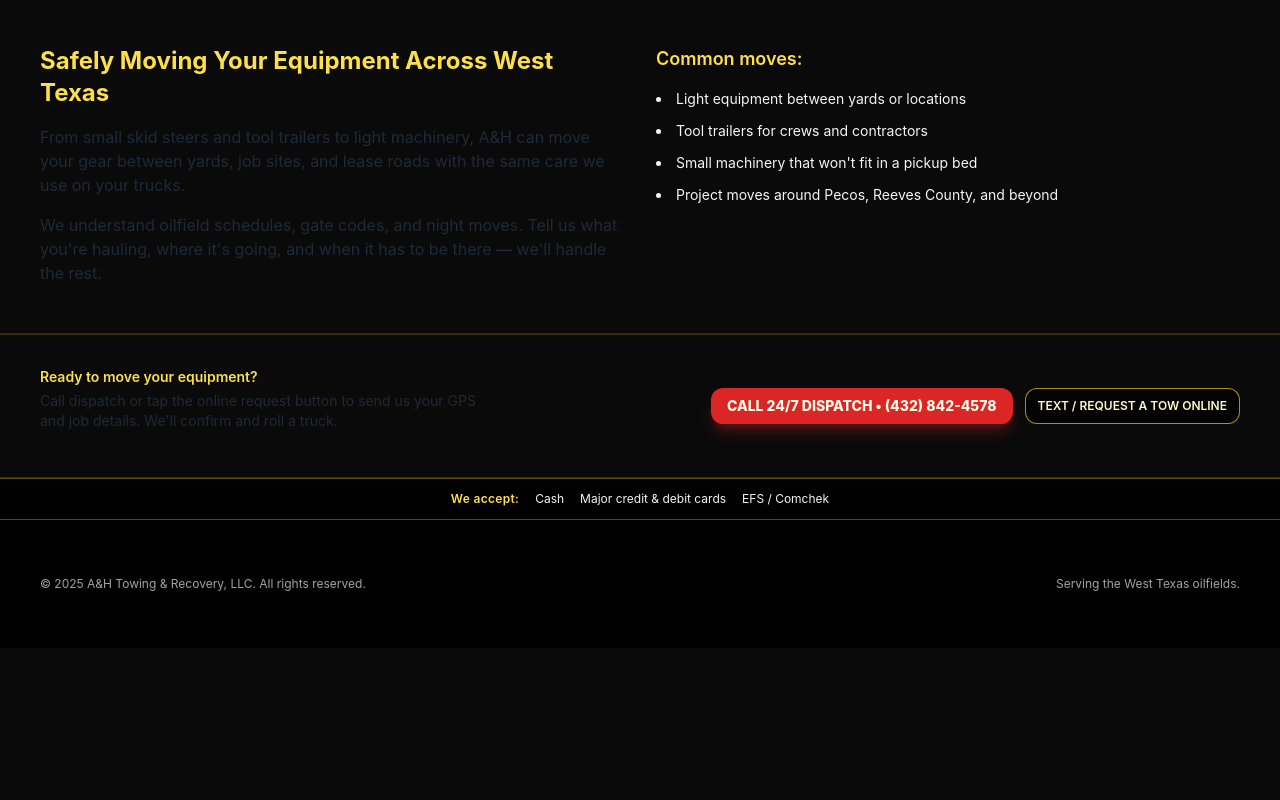
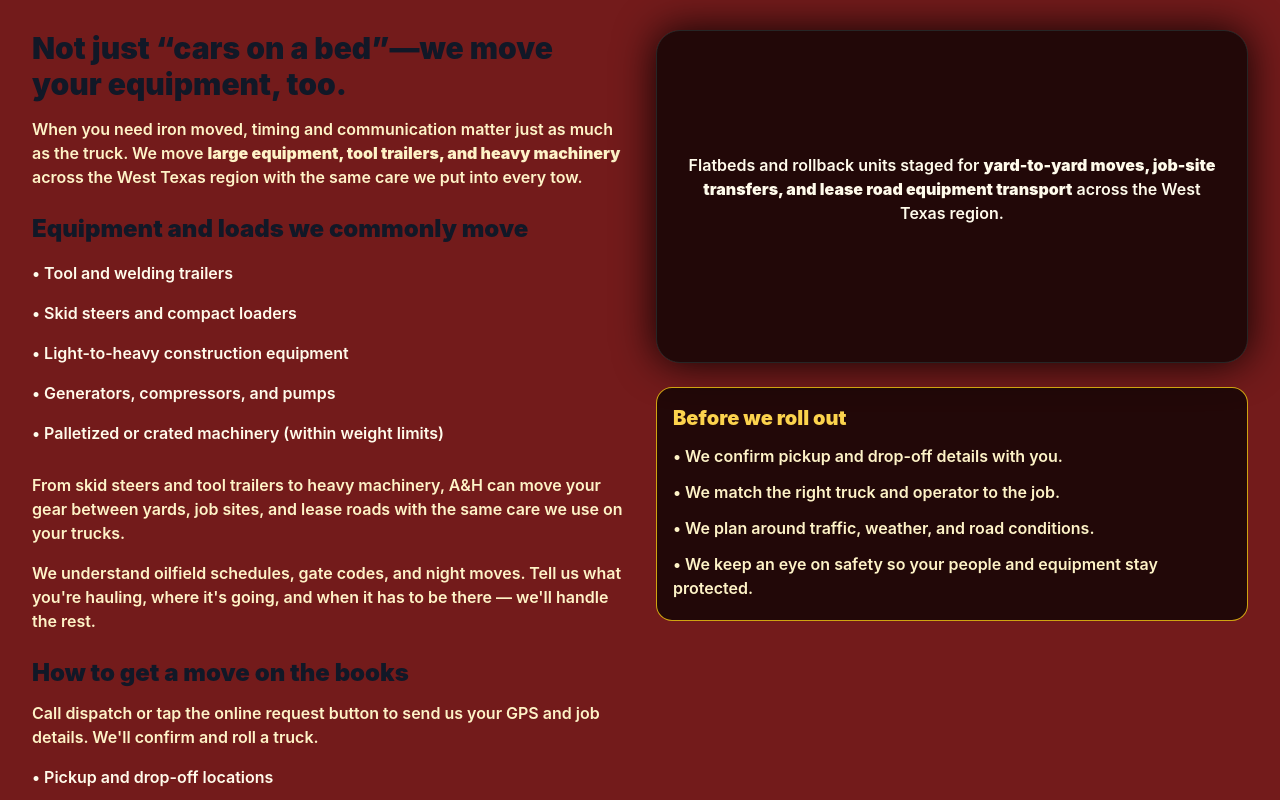
Before and after one commit to davidlibby1415-prog/A-H-Towing-and-Recovery, a Next.js app: page /equipment-transport in a window 1280 px wide. Shown: the part 600-1400 px from the top of the page. Before the commit the page ends 1248 px from the top, so only its background shows below. Built offline with nearby package versions, Linux system fonts and the light colour scheme.

Commit message:
Update page.jsx

```diff
--- a/app/equipment-transport/page.jsx
+++ b/app/equipment-transport/page.jsx
@@ -13,7 +13,7 @@ import {
 export const metadata = {
   title: "Equipment Transport | A & H Towing & Recovery",
   description:
-    "Light equipment, tool trailers, and small machinery moved safely around Pecos, Reeves County, and West Texas.",
+    "Large equipment, tool trailers, and heavy machinery moved safely around the West Texas region.",
 };
 
 export default function EquipmentTransportPage() {
@@ -22,69 +22,135 @@ export default function EquipmentTransportPage() {
       <SiteHeader />
 
       <main className="min-h-screen bg-neutral-950">
+        {/* HERO – glass style with truckunit.mp4 */}
         <BrandHero
           serviceTitle="Equipment Transport"
-          serviceSubtitle="Light equipment, tool trailers, and small machinery moved safely around Pecos, Reeves County, and West Texas."
+          serviceSubtitle="Large equipment, tool trailers, and heavy machinery moved safely around the West Texas region."
           heroVideoSrc="/Videos/truckunit.mp4"
         />
 
-        {/* Your existing content sections go here */}
-        <section className="py-10 md:py-12 border-b border-neutral-800">
-          <div className="container max-w-7xl mx-auto px-4 md:px-6 grid md:grid-cols-2 gap-8 items-start">
-            <div className="space-y-4 text-sm sm:text-base text-neutral-100">
-              <h2 className="text-xl sm:text-2xl font-bold text-yellow-300">
-                Safely Moving Your Equipment Across West Texas
+        {/* MAIN CONTENT */}
+        <section className="py-8 bg-red-900/90 border-y border-black/40">
+          <div className="container max-w-7xl grid lg:grid-cols-2 gap-8 items-start">
+            {/* LEFT: Text content */}
+            <div className="space-y-6 text-amber-50">
+              {/* Intro */}
+              <div className="space-y-3">
+                <h2 className="text-2xl md:text-3xl font-black">
+                  Not just “cars on a bed”—we move your equipment, too.
                 </h2>
-              <p>
-                From small skid steers and tool trailers to light machinery,
-                A&amp;H can move your gear between yards, job sites, and lease
-                roads with the same care we use on your trucks.
+                <p className="text-sm md:text-base font-semibold text-amber-100">
+                  When you need iron moved, timing and communication matter
+                  just as much as the truck. We move{" "}
+                  <span className="font-black">
+                    large equipment, tool trailers, and heavy machinery
+                  </span>{" "}
+                  across the West Texas region with the same care we put into
+                  every tow.
                 </p>
-              <p>
+              </div>
+
+              {/* What we move */}
+              <div className="space-y-3">
+                <h3 className="text-xl md:text-2xl font-black">
+                  Equipment and loads we commonly move
+                </h3>
+                <ul className="space-y-2 text-sm md:text-base font-semibold">
+                  <li>• Tool and welding trailers</li>
+                  <li>• Skid steers and compact loaders</li>
+                  <li>• Light-to-heavy construction equipment</li>
+                  <li>• Generators, compressors, and pumps</li>
+                  <li>• Palletized or crated machinery (within weight limits)</li>
+                </ul>
+              </div>
+
+              {/* The paragraph you flagged – brighter text & stronger wording */}
+              <div className="space-y-3">
+                <p className="text-sm md:text-base font-semibold text-amber-100">
+                  From skid steers and tool trailers to heavy machinery, A&amp;H
+                  can move your gear between yards, job sites, and lease roads
+                  with the same care we use on your trucks.
+                </p>
+                <p className="text-sm md:text-base font-semibold text-amber-100">
                   We understand oilfield schedules, gate codes, and night moves.
                   Tell us what you&apos;re hauling, where it&apos;s going, and
                   when it has to be there — we&apos;ll handle the rest.
                 </p>
               </div>
 
-            <div className="space-y-3 text-sm text-neutral-100">
-              <h3 className="text-lg font-semibold text-yellow-300">
-                Common moves:
+              {/* How to book – brighter text */}
+              <div className="space-y-3">
+                <h3 className="text-xl md:text-2xl font-black">
+                  How to get a move on the books
                 </h3>
-              <ul className="list-disc list-inside space-y-1">
-                <li>Light equipment between yards or locations</li>
-                <li>Tool trailers for crews and contractors</li>
-                <li>Small machinery that won&apos;t fit in a pickup bed</li>
-                <li>Project moves around Pecos, Reeves County, and beyond</li>
-              </ul>
-            </div>
-          </div>
-        </section>
-
-        {/* Shared call + text block */}
-        <section className="py-8 bg-neutral-950 border-y border-yellow-500/20">
-          <div className="container max-w-7xl mx-auto px-4 md:px-6 flex flex-wrap items-center justify-between gap-4">
-            <div className="text-xs sm:text-sm text-neutral-100 max-w-md">
-              <p className="font-semibold text-yellow-300 mb-1">
-                Ready to move your equipment?
-              </p>
-              <p>
+                <p className="text-sm md:text-base font-semibold text-amber-100">
                   Call dispatch or tap the online request button to send us your
                   GPS and job details. We&apos;ll confirm and roll a truck.
                 </p>
+                <ul className="space-y-2 text-sm md:text-base font-semibold">
+                  <li>• Pickup and drop-off locations</li>
+                  <li>• Type of equipment and approximate weight</li>
+                  <li>• Any special access notes, gate codes, or time windows</li>
+                </ul>
               </div>
 
+              {/* CTAs inline on page */}
               <div className="flex flex-wrap gap-3">
                 <PhoneCTA />
                 <TextCTA />
               </div>
+
+              {/* Small reassurance box */}
+              <div className="rounded-2xl border border-yellow-400/80 bg-black/70 p-4 text-sm md:text-base font-semibold text-amber-100">
+                <p>
+                  You don&apos;t have to babysit the move.{" "}
+                  <span className="font-black">
+                    We communicate, send location updates when needed, and treat
+                    your equipment like it&apos;s our own.
+                  </span>
+                </p>
+              </div>
+            </div>
+
+            {/* RIGHT: Visual block / placeholder */}
+            <div className="space-y-6">
+              <div className="rounded-3xl overflow-hidden border border-neutral-800 bg-black/70 shadow-[0_0_40px_rgba(0,0,0,0.9)] aspect-[16/9] flex items-center justify-center text-center px-6">
+                <p className="text-sm md:text-base font-semibold text-amber-50">
+                  Flatbeds and rollback units staged for{" "}
+                  <span className="font-black">
+                    yard-to-yard moves, job-site transfers, and lease road
+                    equipment transport
+                  </span>{" "}
+                  across the West Texas region.
+                </p>
+              </div>
+
+              <div className="rounded-2xl border border-yellow-400/80 bg-black/70 p-4 text-sm md:text-base font-semibold text-amber-100">
+                <h4 className="text-lg md:text-xl font-black mb-2 text-amber-300">
+                  Before we roll out
+                </h4>
+                <ul className="space-y-1">
+                  <li>• We confirm pickup and drop-off details with you.</li>
+                  <li>• We match the right truck and operator to the job.</li>
+                  <li>• We plan around traffic, weather, and road conditions.</li>
+                  <li>
+                    • We keep an eye on safety so your people and equipment stay
+                    protected.
+                  </li>
+                </ul>
+              </div>
+            </div>
+          </div>
+
+          {/* Bottom CTAs under the grid */}
+          <div className="mt-8 flex flex-wrap justify-center gap-3">
+            <PhoneCTA />
+            <TextCTA />
           </div>
         </section>
-
-        {/* We accept bar at the very bottom of the content */}
-        <WeAcceptBar />
       </main>
 
+      <WeAcceptBar />
       <SiteFooter />
     </>
   );
```
Lines whose indentation alone changed are shown as unchanged.
